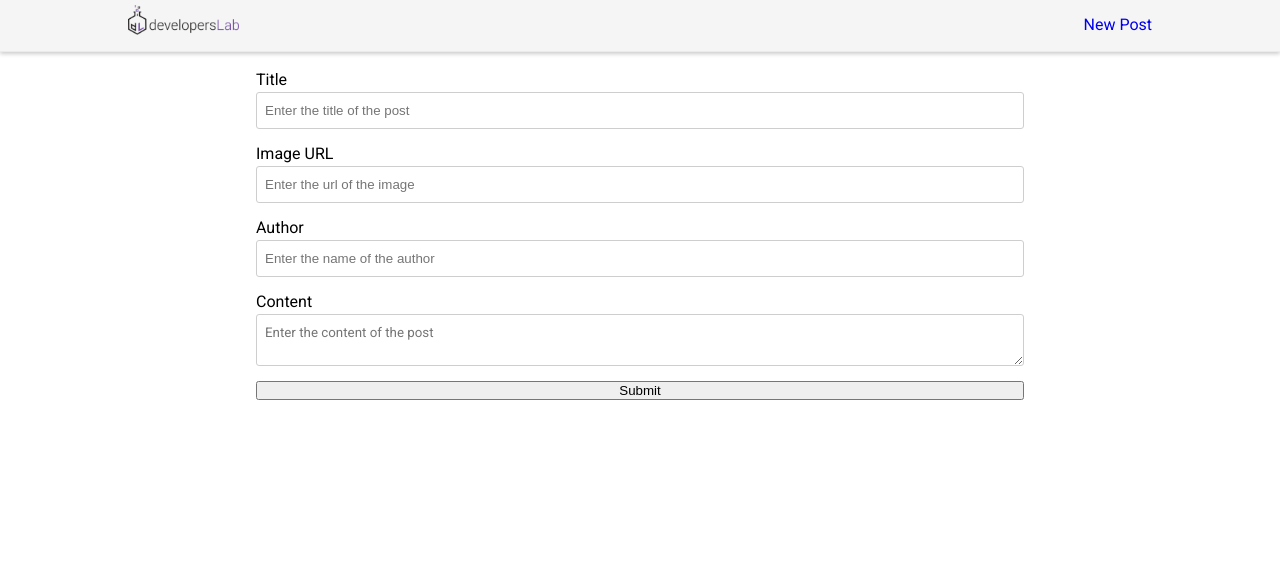
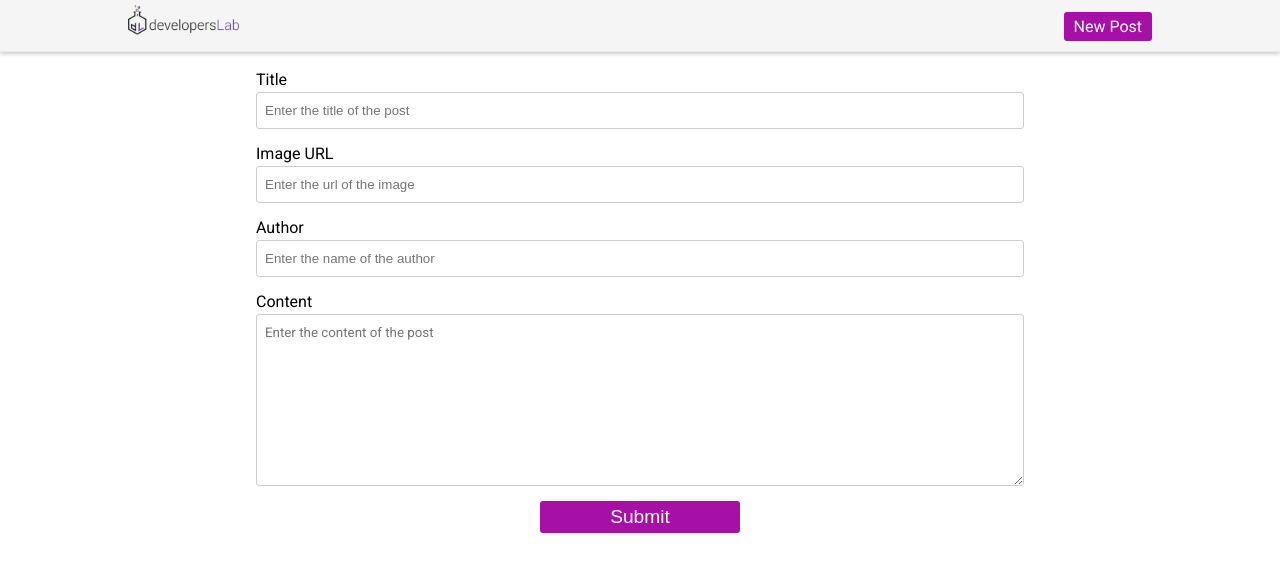
Before and after one commit to mrtanguero/dlab-blog, a React (Create React App) app: page /new in a window 1280 px wide. Shown: the top 572 px of the page. Built offline with nearby package versions, Linux system fonts and the light colour scheme; no server answers.

Commit message:
Dodat styling na blog post stranici, sređena i forma malo

```diff
--- a/package.json
+++ b/package.json
@@ -36,5 +36,6 @@
       "last 1 firefox version",
       "last 1 safari version"
     ]
-  }
+  },
+  "devDependencies": {}
 }
--- /dev/null
+++ b/src/components/BlogPost.css
@@ -0,0 +1,59 @@
+.blog-post {
+  width: 100vw;
+  height: 100vh;
+
+  background-color: rgb(204, 195, 211);
+
+  padding: 70px 10% 40px;
+}
+
+.blog-post__content {
+  position: relative;
+  width: 100%;
+
+  border-radius: 3px;
+  background-color: whitesmoke;
+
+  box-shadow: 0 5px 10px rgba(0, 0, 0, 0.4);
+  overflow: hidden;
+}
+
+.blog-post__header {
+  position: absolute;
+  top: 0;
+  width: 100%;
+  height: 200px;
+
+  padding: 0 100px;
+
+  display: flex;
+  flex-direction: column;
+  justify-content: center;
+
+  color: white;
+  text-align: center;
+}
+
+.blog-post__header h2 {
+  font-size: 3em;
+}
+
+.blog-post__content img {
+  filter: brightness(0.5);
+  width: 100%;
+  height: 200px;
+  margin-bottom: 10px;
+  object-fit: cover;
+}
+
+.blog-post__content h4 {
+  margin-left: 10%;
+  margin-bottom: 10px;
+  font-size: 0.8em;
+  text-transform: uppercase;
+  color: rgb(90, 90, 90);
+}
+
+.blog-post__content p {
+  margin: 0px 10% 30px;
+}
--- a/src/components/BlogPost.js
+++ b/src/components/BlogPost.js
@@ -1,16 +1,23 @@
 import React from 'react';
 import { useParams } from 'react-router-dom';
+import './BlogPost.css';
 
 export default function BlogPost({ posts }) {
   let { postId } = useParams();
   const post = posts.filter((post) => post.postId === Number(postId))[0];
 
   return (
-    <div className="single-post">
-      <img src={post.imgUrl} alt={`Post ${postId}`} />
-      <h1>Blog post {postId}</h1>
-      <h3>{post.author}</h3>
-      <p>{post.postContent}</p>
+    <div className="blog-post">
+      <div className="blog-post__content">
+        <img src={post.imgUrl} alt={`Post ${postId}`} />
+        <div className="blog-post__header">
+          <h2>{post.postTitle}</h2>
+        </div>
+        <h4>
+          <span>By:</span> {post.author}
+        </h4>
+        <p>{post.postContent}</p>
+      </div>
     </div>
   );
 }
--- a/src/components/Card.css
+++ b/src/components/Card.css
@@ -41,7 +41,7 @@
   width: auto;
 
   object-fit: cover;
-  transition: all 0.3s;
+  transition: all 0.5s ease-out;
 }
 
 .card a {
--- a/src/components/Navbar.css
+++ b/src/components/Navbar.css
@@ -32,10 +32,28 @@ li img {
 }
 
 li:not(:first-child) {
-  margin-bottom: -5px;
+  margin-bottom: -8px;
 }
 
 nav a:link,
 nav a:visited {
   text-decoration: none;
 }
+
+nav a.btn:link,
+nav a.btn:visited {
+  background-color: rgb(167, 16, 167);
+  border-radius: 3px;
+  padding: 5px 10px;
+  color: white;
+}
+
+nav a.btn:hover {
+  background-color: rgb(180, 93, 180);
+
+  box-shadow: 0 2px 3px rgba(0, 0, 0, 0.2);
+  transition: all 0.2s;
+}
+nav a.btn:active {
+  box-shadow: 0 2px 3px rgba(0, 0, 0, 0);
+}
--- a/src/components/Navbar.js
+++ b/src/components/Navbar.js
@@ -12,7 +12,9 @@ export default function Navbar() {
           </Link>
         </li>
         <li>
-          <Link to="/new">New Post</Link>
+          <Link className="btn" to="/new">
+            New Post
+          </Link>
         </li>
       </ul>
     </nav>
--- a/src/components/NewPost.css
+++ b/src/components/NewPost.css
@@ -23,3 +23,32 @@
 .new-post label {
   margin-bottom: 3px;
 }
+
+.new-post button {
+  width: 200px;
+
+  background-color: rgb(167, 16, 167);
+  border: none;
+  border-radius: 3px;
+  padding: 5px 10px;
+
+  outline: none;
+
+  font-size: 1.2em;
+  color: white;
+
+  align-self: center;
+  transition: all 0.2s;
+}
+
+.new-post button:hover {
+  cursor: pointer;
+  background-color: rgb(180, 93, 180);
+
+  box-shadow: 0 2px 3px rgba(0, 0, 0, 0.2);
+  transition: all 0.2s;
+}
+
+.new-post button:active {
+  box-shadow: 0 2px 3px rgba(0, 0, 0, 0);
+}
--- a/src/components/NewPost.js
+++ b/src/components/NewPost.js
@@ -32,13 +32,14 @@ class NewPost extends Component {
         <input
           type="text"
           id="post-title"
+          maxLength="20"
           placeholder="Enter the title of the post"
           value={this.state.postTitle}
           onChange={(e) => this.setState({ postTitle: e.target.value })}
         />
         <label htmlFor="img-url">Image URL</label>
         <input
-          type="text"
+          type="url"
           id="img-url"
           placeholder="Enter the url of the image"
           value={this.state.imgUrl}
@@ -48,6 +49,7 @@ class NewPost extends Component {
         <input
           type="text"
           id="author"
+          maxLength="20"
           placeholder="Enter the name of the author"
           value={this.state.author}
           onChange={(e) => this.setState({ author: e.target.value })}
@@ -56,6 +58,8 @@ class NewPost extends Component {
         <textarea
           type="text"
           id="post-content"
+          rows="10"
+          maxLength="250"
           placeholder="Enter the content of the post"
           value={this.state.postContent}
           onChange={(e) => this.setState({ postContent: e.target.value })}
--- a/src/index.js
+++ b/src/index.js
@@ -5,3 +5,7 @@ import './index.css';
 import App from './App';
 
 ReactDOM.render(<App />, document.getElementById('root'));
+
+//! TODO: srediti grid na home stranici
+// TODO: na klik loga ispitati je l bilo promjena na serveru
+// TODO: custom validacija na formi
```
Also changed, not shown: 1 other file (tests, documents, lock files or other folders).
